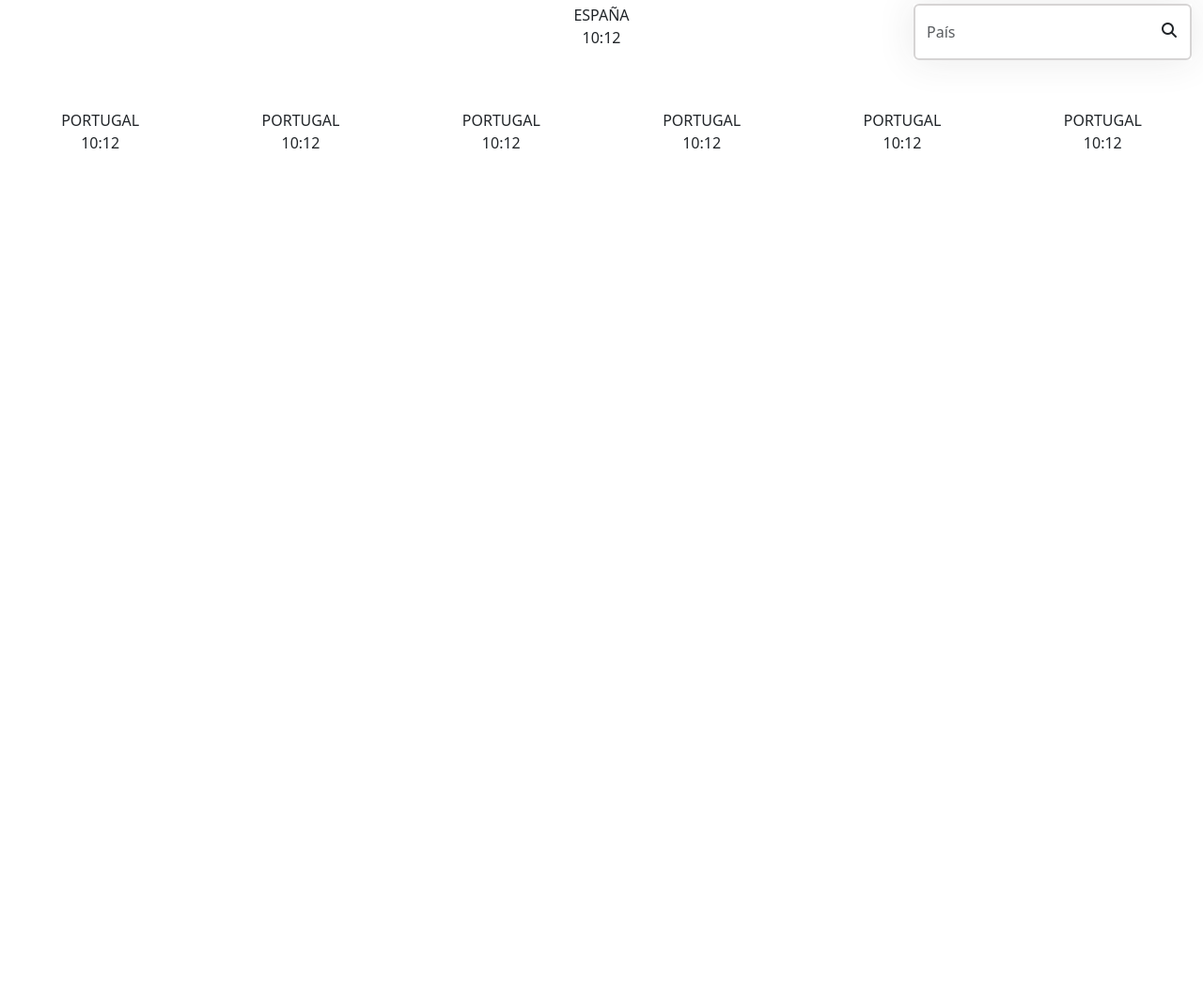
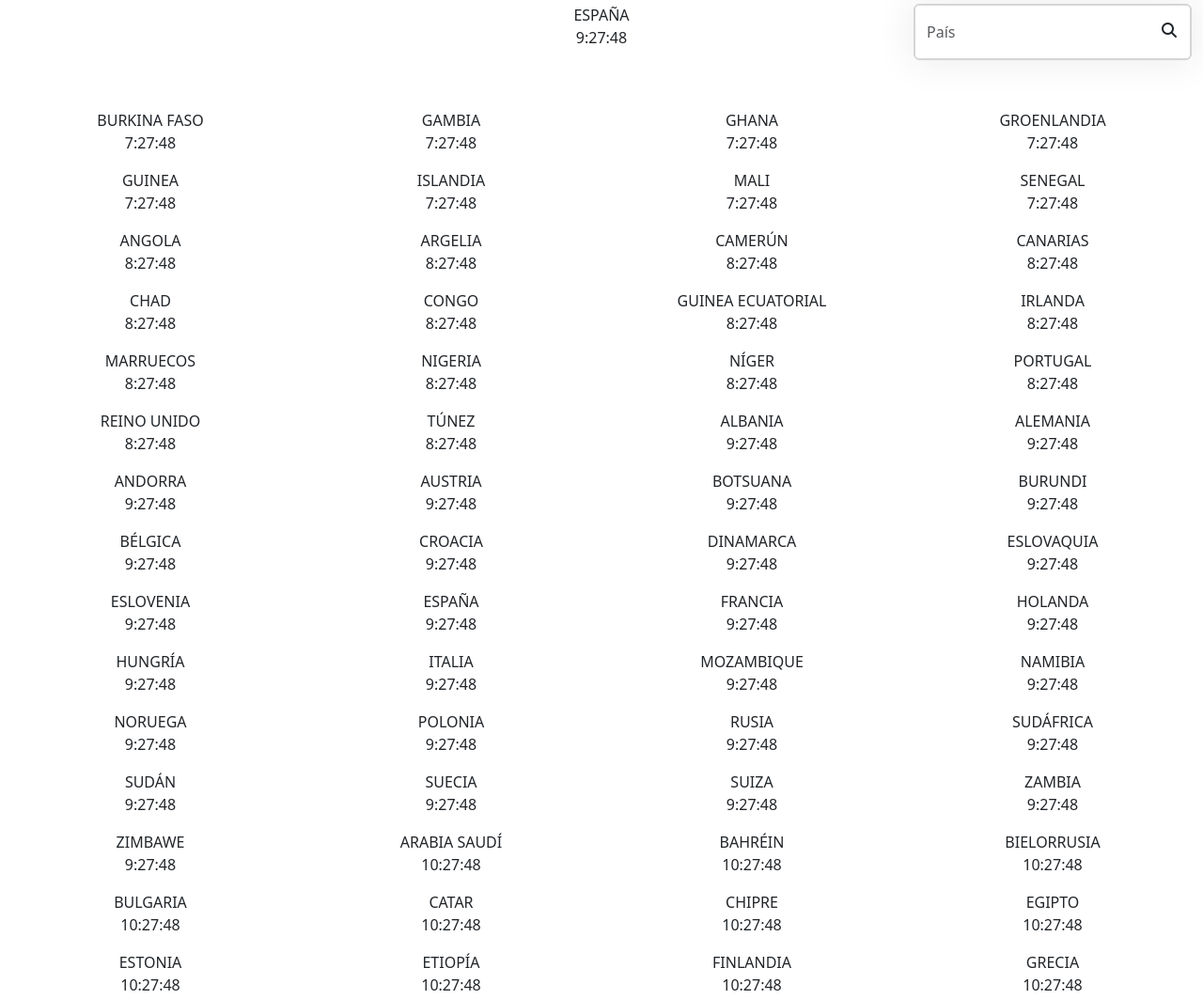
Before and after one commit to migmoresc/time-zones, a plain HTML site: page index.html in a window 1280 px wide. Shown: the top 1063 px of the page at 94% size. Before the commit the page ends 800 px from the top, so only its background shows below. Drawn offline with nearby package versions, Linux system fonts and the light colour scheme.

Commit message:
creado reloj para todos los paises

```diff
--- a/index.html
+++ b/index.html
@@ -26,12 +26,12 @@
     <main class="container-fluid">
       <div class="row d-flex py-1">
         <div class="hidden-xs hidden-sm hidden-md col-lg-3"></div>
-        <div class="col-md-12 col-lg-6 order-2 order-lg-1">
+        <div class="col-md-12 col-lg-6 order-2 order-lg-1 principal">
           <div class="container">
             <div class="row d-flex justify-content-center">
               <div class="col-8 d-flex flex-column">
                 <div class="pais m-auto n-españa">ESPAÑA</div>
-                <div class="hora m-auto h-españa">10:12</div>
+                <div class="hora m-auto d-2"></div>
               </div>
             </div>
           </div>
@@ -50,70 +50,15 @@
           </div>
         </div>
       </div>
-      <div class="row d-flex pt-3 pt-lg-5">
-        <div class="col-lg-2 pb-2">
-          <div class="container">
-            <div class="row d-flex justify-content-center">
-              <div class="col-10 d-flex flex-column">
-                <div class="pais m-auto n-portugal">PORTUGAL</div>
-                <div class="hora m-auto h-portugal">10:12</div>
-              </div>
-            </div>
-          </div>
-        </div>
-        <div class="col-lg-2 pb-2">
-          <div class="container">
-            <div class="row d-flex justify-content-center">
-              <div class="col-10 d-flex flex-column">
-                <div class="pais m-auto">PORTUGAL</div>
-                <div class="hora m-auto">10:12</div>
-              </div>
-            </div>
-          </div>
-        </div>
-        <div class="col-lg-2 pb-2">
-          <div class="container">
-            <div class="row d-flex justify-content-center">
-              <div class="col-10 d-flex flex-column">
-                <div class="pais m-auto">PORTUGAL</div>
-                <div class="hora m-auto">10:12</div>
-              </div>
-            </div>
-          </div>
-        </div>
-        <div class="col-lg-2 pb-2">
-          <div class="container">
-            <div class="row d-flex justify-content-center">
-              <div class="col-10 d-flex flex-column">
-                <div class="pais m-auto">PORTUGAL</div>
-                <div class="hora m-auto">10:12</div>
-              </div>
-            </div>
-          </div>
-        </div>
-        <div class="col-lg-2 pb-2">
-          <div class="container">
-            <div class="row d-flex justify-content-center">
-              <div class="col-10 d-flex flex-column">
-                <div class="pais m-auto">PORTUGAL</div>
-                <div class="hora m-auto">10:12</div>
-              </div>
-            </div>
-          </div>
-        </div>
-        <div class="col-lg-2 pb-2">
-          <div class="container">
-            <div class="row d-flex justify-content-center">
-              <div class="col-10 d-flex flex-column">
-                <div class="pais m-auto">PORTUGAL</div>
-                <div class="hora m-auto">10:12</div>
-              </div>
-            </div>
-          </div>
-        </div>
-      </div>
+      <div class="row d-flex pt-3 pt-lg-5 listado"></div>
     </main>
 
+    <script
+      src="https://code.jquery.com/jquery-3.7.0.min.js"
+      integrity="sha256-2Pmvv0kuTBOenSvLm6bvfBSSHrUJ+3A7x6P5Ebd07/g="
+      crossorigin="anonymous"
+    ></script>
     <script src="scritps/bootstrap/bootstrap.js"></script>
+    <script src="scritps/script.js"></script>
   </body>
 </html>
--- a/scritps/script.js
+++ b/scritps/script.js
@@ -0,0 +1,122 @@
+let paises = {
+    "-12": ["ISLA BAKER", "HOWLAND ISLAND"],
+    "-11": ["NIUE", "SAMOA AMERICANA"],
+    "-10": ["ESTADOS UNIDOS", "HAWAI", "HONOLULU", "ISLAS COOK", "POLINESIA FRANCESA"],
+    "-9": ["ESTADOS UNIDOS", "POLINESIA FRANCESA", "RIKITEA"],
+    "-8": ["ESTADOS UNIDOS", "ALASKA"],
+    "-7": ["CANADÁ", "ESTADOS UNIDOS", "MÉXICO"],
+    "-6": ["CANADÁ", "CHILE", "COSTA RICA", "ECUADOR", "ESTADOS UNIDOS", "GUATEMALA", "HONDURAS", "MÉXICO", "NICARAGUA"],
+    "-5": ["BRASIL", "CANADÁ", "COLOMBIA", "ECUADOR", "ESTADOS UNIDOS", "ISLAS CAIMÁN", "JAMAICA", "MÉXICO", "PANAMÁ", "PERÚ"],
+    "-4": ["BOLIVIA", "BRASIL", "CANADÁ", "CHILE", "CUBA", "ESTADOS UNIDOS", "PARAGUAY", "PUERTO RICO", "VENEZUELA"],
+    "-3": ["ARGENTINA", "BRASIL", "CANADÁ", "GROENLANDIA", "URUGUAY"],
+    "-2": ["BRASIL", "GROENLANDIA"],
+    "-1": ["CABO VERDE"],
+    "0": ["BURKINA FASO", "GAMBIA", "GHANA", "GROENLANDIA", "GUINEA", "ISLANDIA", "MALI", "SENEGAL"],
+    "1": ["ANGOLA", "ARGELIA", "CAMERÚN", "CANARIAS", "CHAD", "CONGO", "GUINEA ECUATORIAL", "IRLANDA", "MARRUECOS", "NIGERIA", "NÍGER", "PORTUGAL", "REINO UNIDO", "TÚNEZ"],
+    "2": ["ALBANIA", "ALEMANIA", "ANDORRA", "AUSTRIA", "BOTSUANA", "BURUNDI", "BÉLGICA", "CROACIA", "DINAMARCA", "ESLOVAQUIA", "ESLOVENIA", "ESPAÑA", "FRANCIA", "HOLANDA", "HUNGRÍA", "ITALIA", "MOZAMBIQUE", "NAMIBIA", "NORUEGA", "POLONIA", "RUSIA", "SUDÁFRICA", "SUDÁN", "SUECIA", "SUIZA", "ZAMBIA", "ZIMBAWE"],
+    "3": ["ARABIA SAUDÍ", "BAHRÉIN", "BIELORRUSIA", "BULGARIA", "CATAR", "CHIPRE", "EGIPTO", "ESTONIA", "ETIOPÍA", "FINLANDIA", "GRECIA", "IRAK", "ISRAEL", "JORDANIA", "KENIA", "LETONIA", "LITUANIA", "LÍBANO", "MADAGASCAR", "MOLDAVIA", "RUMANÍA", "RUSIA", "SIRIA", "SOMALIA", "TANZANIA", "TURQUÍA", "UCRANIA", "UGANDA", "YEMEN", "YIBUTI"],
+    "4": ["ARMENIA", "AZERBAIYÁN", "EMIRATOS ÁRABES UNIDOS", "GEORGIA", "OMÁN", "RUSIA"],
+    "5": ["KAZAJSTÁN", "MALDIVAS", "PAKISTÁN", "RUSIA", "TURKMENISTÁN", "UZBEKISTÁN"],
+    "6": ["BANGLADESH", "BUTÁN", "KAZAJSTÁN", "KIRGUISTÁN", "RUSIA"],
+    "7": ["CAMBOYA", "INDONESIA", "LAOS", "MONGOLIA", "RUSIA", "TAILANDIA", "VIETNAM"],
+    "8": ["AUSTRALIA", "CHINA", "FILIPINAS", "HONG KONG", "INDONESIA", "MACAO", "MALASIA", "MONGOLIA", "RUSIA", "SINGAPUR", "TAIWÁN"],
+    "9": ["COREA DEL NORTE", "COREA DEL SUR", "INDONESIA", "JAPÓN", "RUSIA"],
+    "10": ["AUSTRALIA", "GUAM", "PAPÚA NUEVA GUINEA", "RUSIA"],
+    "11": ["ISLAS SALOMÓN", "RUSIA", "VANUATU"],
+    "12": ["FIYI", "NAURU", "NUEVA ZELANDA", "RUSIA", "TUVALU"],
+    "13": ["SAMOA", "TOKELAU", "TONGA"],
+    "14": ["KIRIBATI"]
+}
+
+let lista_paises = [];
+
+let bloque = function (pais, hora) {
+    const pos_espacio = pais.indexOf(" ");
+    let clase;
+
+    if (pos_espacio != -1) {
+        clase = "h-" + pais.replaceAll(" ", "");
+    } else {
+        clase = "h-" + pais;
+    }
+
+    return `<div class="col-lg-3 pb-3">
+    <div class="container">
+      <div class="row d-flex justify-content-center">
+        <div class="col-10 d-flex flex-column">
+          <div class="pais m-auto text-center">${pais}</div>
+          <div class="hora m-auto ${clase} d-${hora}"></div>
+        </div>
+      </div>
+    </div>
+  </div>`;
+
+}
+
+function insertarBloques() {
+    $(".listado").html("");
+    let bloq;
+
+    for (let key in paises) {
+        let valores = paises[key];
+
+        for (let i = 0; i < valores.length; i++) {
+            bloq = bloque(valores[i], key);
+            lista_paises.push(valores[i]);
+            $(".listado").append(bloq);
+        }
+    }
+}
+
+function horaActual() {
+    momentoActual = new Date()
+    hora = momentoActual.getUTCHours()
+    minuto = momentoActual.getUTCMinutes()
+    segundo = momentoActual.getUTCSeconds()
+
+    return [hora, minuto, segundo];
+}
+
+function mostrarHoras() {
+    const [hora, minuto, segundo] = horaActual();
+    // console.log(hora, minuto, segundo)
+
+    let diferencia;
+
+    for (let x = -12; x < 15; x++) {
+        diferencia = ".d-" + x;
+        if (((hora + x) % 24) >= 0) {
+            $(`${diferencia}`).html(((hora + x) % 24) + ":" + minuto + ":" + segundo);
+        } else {
+            let horaMenor = 24 - Math.abs(hora + x);
+            $(`${diferencia}`).html(horaMenor + ":" + minuto + ":" + segundo);
+        }
+    }
+}
+
+insertarBloques();
+
+$(document).ready(function () {
+
+    $("body").css("visibility", "visible");
+    insertarBloques();
+    setInterval(mostrarHoras, 1000);
+
+    $(".fa-search").click(buscarPais);
+    $('.form-control').keypress(function (event) {
+        var keycode = (event.keyCode ? event.keyCode : event.which);
+        if (keycode == '13') {
+            $(".fa-search").click();
+        }
+    });
+
+});
+
+function buscarPais() {
+    console.log($(".form-control").val())
+    let pais = $(".form-control").val().toUpperCase();
+
+    if (lista_paises.includes(pais)) {
+        console.log("si")
+    }
+}
--- a/styles/css/estilo.css
+++ b/styles/css/estilo.css
@@ -1,3 +1,7 @@
+body {
+  visibility: hidden;
+}
+
 .search {
   position: relative;
   box-shadow: 0 0 40px rgba(51, 51, 51, 0.1);
```
